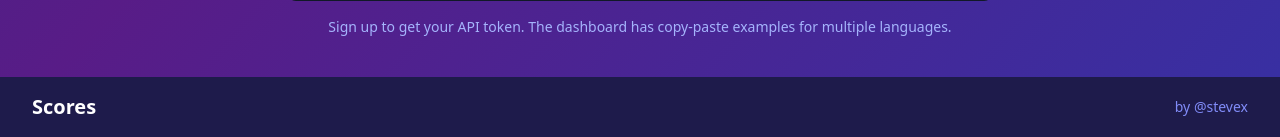
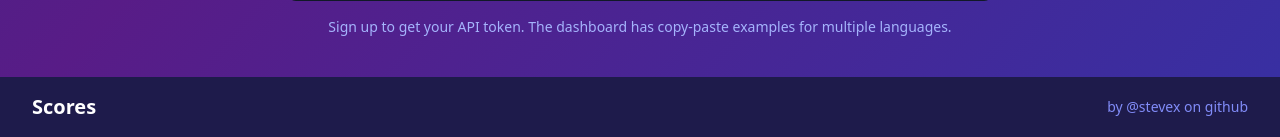
Before and after one commit to falldaysoft/scores, a Django app: page / in a window 1280 px wide. Shown: the part 1333-1470 px from the top of the page. Run offline with Django 5.2, Linux system fonts and the light colour scheme; some libraries are stand-ins or nearby versions.

Commit message:
Add Github link.

```diff
--- a/templates/home.html
+++ b/templates/home.html
@@ -166,7 +166,7 @@
             <div class="flex flex-col md:flex-row justify-between items-center">
                 <div class="text-white font-bold text-xl mb-4 md:mb-0">Scores</div>
                 <div class="text-indigo-400 text-sm">
-                    by <a href="https://mastodon.social/@stevex" class="hover:underline">@stevex</a>
+                    by <a href="https://mastodon.social/@stevex" class="hover:underline">@stevex</a> on <a href="https://github.com/falldaysoft/scores">github</a>
                 </div>
             </div>
         </div>
```
